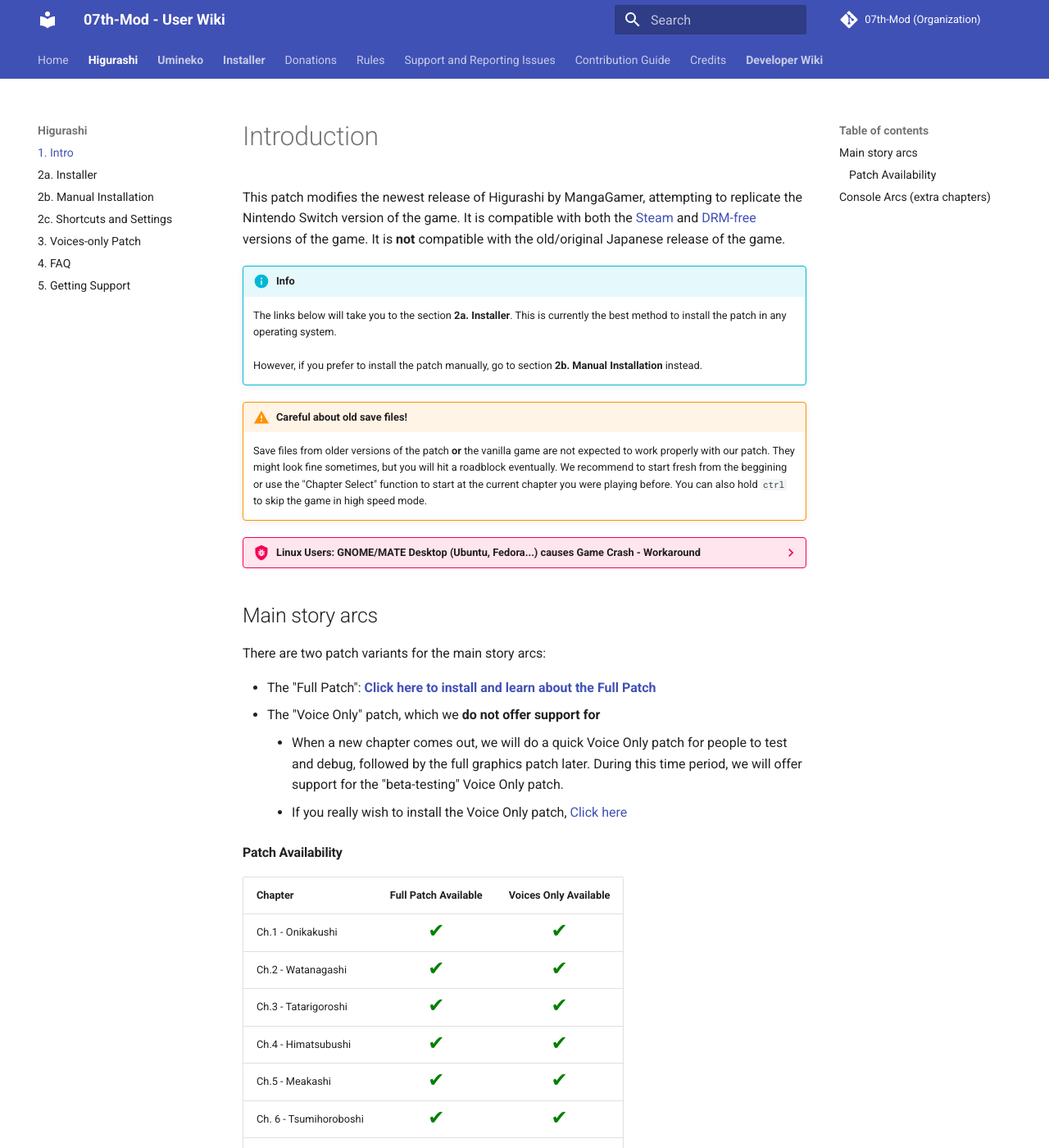
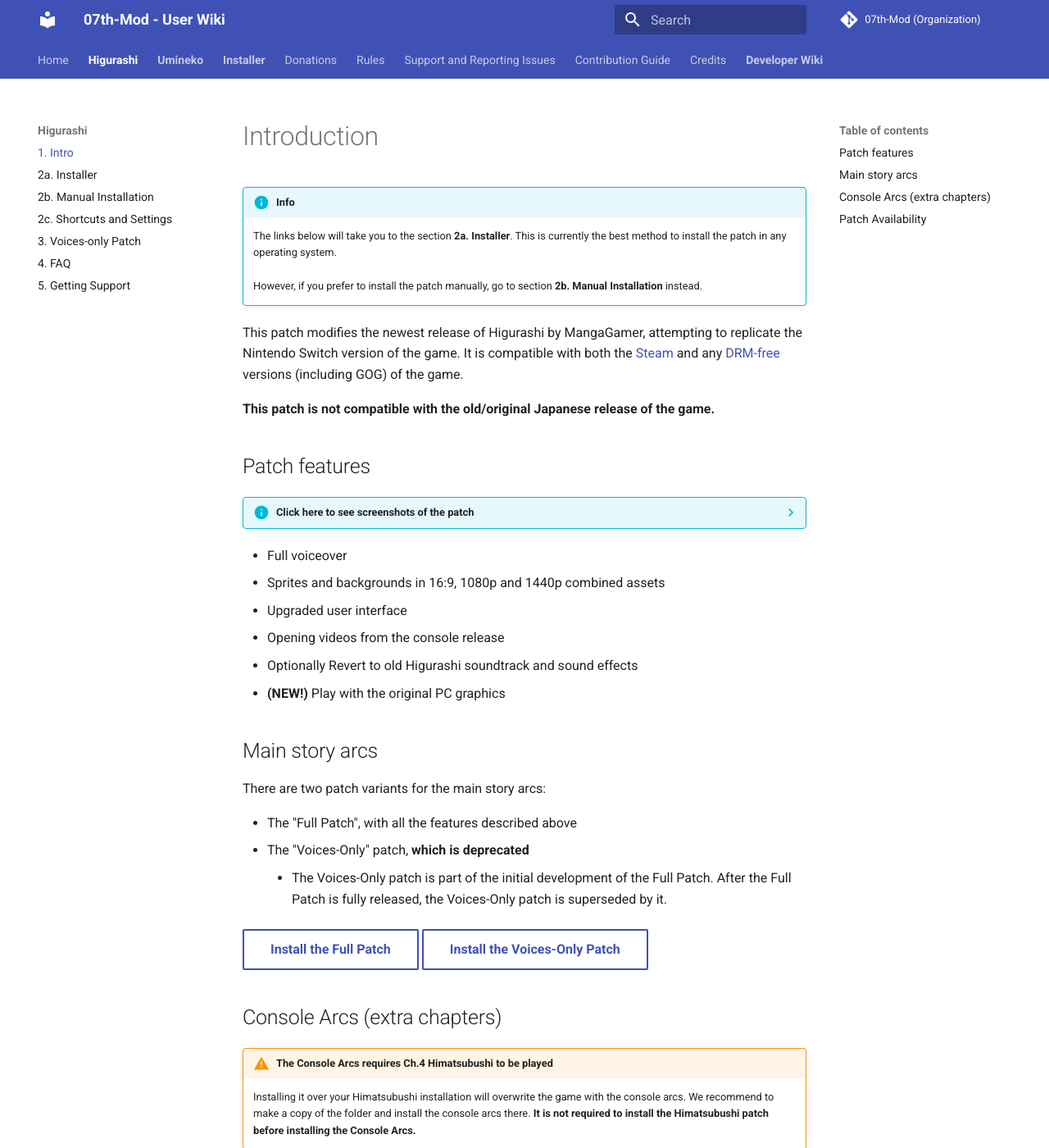
Before and after one commit to 07th-mod/wiki, an MkDocs documentation site: the page built from docs/Higurashi/Higurashi-Getting-started.md, in a window 1280 px wide and 1400 px high. Shown: the whole window at 82% size. Built offline with MkDocs 1.6.1 and Material for MkDocs 9.7.7, drawn with Linux system fonts in a browser that asks for light colours; some of the changed text lies outside the part shown.

Commit message:
Higurashi restructuring

```diff
--- a/docs/Higurashi/Higurashi-Getting-started.md
+++ b/docs/Higurashi/Higurashi-Getting-started.md
@@ -1,26 +1,80 @@
 # Introduction
-
-This patch modifies the newest release of Higurashi by MangaGamer, attempting to replicate the Nintendo Switch version of the game. It is compatible with both the [Steam](https://store.steampowered.com/bundle/709/) and [DRM-free](https://www.mangagamer.com/product_list.php?opt=search&keyword=Higurashi) versions of the game. It is **not** compatible with the old/original Japanese release of the game.
 
 !!! info
     The links below will take you to the section **2a. Installer**. This is currently the best method to install the patch in any operating system.<br></br>
     However, if you prefer to install the patch manually, go to section **2b. Manual Installation** instead.
 
-!!! warning "Careful about old save files!"
-    Save files from older versions of the patch **or** the vanilla game are not expected to work properly with our patch. They might look fine sometimes, but you will hit a roadblock eventually. We recommend to start fresh from the beggining or use the "Chapter Select" function to start at the current chapter you were playing before. You can also hold ``ctrl`` to skip the game in high speed mode.
+This patch modifies the newest release of Higurashi by MangaGamer, attempting to replicate the Nintendo Switch version of the game. It is compatible with both the [Steam](https://store.steampowered.com/bundle/709/) and any [DRM-free](https://www.mangagamer.com/product_list.php?opt=search&keyword=Higurashi) versions (including GOG) of the game.
 
---8<-- "gnome-crash-warning.md"
+**This patch is not compatible with the old/original Japanese release of the game.**
+
+## Patch features
+
+??? info "Click here to see screenshots of the patch"
+
+    These screenshots were taken in-game from the patch version 7.0.0 of Onikakushi.
+
+    === "Console Graphics set"
+
+        <a href="../img/console.jpg"><img src="../img/console.jpg"></img></a>
+
+    === "Steam Graphics set"
+
+        <a href="../img/console-mg.jpg"><img src="../img/console-mg.jpg"></img></a>
+
+    === "Vanilla Graphics set"
+
+        <a href="../img/vanilla.jpg"><img src="../img/vanilla.jpg"></img></a>
+
+    ---
+
+    === "All available sprites sets"
+
+        <a href="../img/sprite-comparison.jpg"><img src="../img/sprite-comparison.jpg"></img></a>
+
+    === "All available background sets"
+
+        <a href="../img/background-comparison.jpg"><img src="../img/background-comparison.jpg"></img></a>
+
+* Full voiceover
+* Sprites and backgrounds in 16:9, 1080p and 1440p combined assets
+* Upgraded user interface
+* Opening videos from the console release
+* Optionally Revert to old Higurashi soundtrack and sound effects
+* **(NEW!)** Play with the original PC graphics
 
 ## Main story arcs
 
 There are two patch variants for the main story arcs:
 
-- The "Full Patch": [**Click here to install and learn about the Full Patch**](Higurashi-Part-1---Voice-and-Graphics-Patch.md)
-- The "Voice Only" patch, which we **do not offer support for**
-    - When a new chapter comes out, we will do a quick Voice Only patch for people to test and debug, followed by the full graphics patch later. During this time period, we will offer support for the "beta-testing" Voice Only patch.
-    - If you really wish to install the Voice Only patch, [Click here](Higurashi-Part-1.1---Voices-only-Patch.md)
+* The "Full Patch", with all the features described above
+* The "Voices-Only" patch, **which is deprecated**
+    * The Voices-Only patch is part of the initial development of the Full Patch. After the Full Patch is fully released, the Voices-Only patch is superseded by it.
 
-#### Patch Availability
+[Install the Full Patch](Higurashi-Part-1---Voice-and-Graphics-Patch.md){: .md-button } [Install the Voices-Only Patch](Higurashi-Part-1.1---Voices-only-Patch.md){: .md-button }
+
+## Console Arcs (extra chapters)
+
+!!! warning "The Console Arcs requires Ch.4 Himatsubushi to be played"
+    Installing it over your Himatsubushi installation will overwrite the game with the console arcs. We recommend to make a copy of the folder and install the console arcs there. **It is not required to install the Himatsubushi patch before installing the Console Arcs.**
+
+The Console Arcs are a set of exclusive chapters released for the console version of the game. These chapters were not written by Ryukishi, the game creator, but offer a new perspective into the events of the series and some stories that are completely unrelated to the main plot. These chapters are all optional, and a good extra for those who are craving more Higurashi.
+
+The Console Arcs patch is fully ported and translated by the 07th-Mod staff themselves. This content is unavailable on the PC version of Higurashi Hou (released fully in japanese and currently ongoing by MangaGamer in the west).
+
+??? info "Click here to see a flowchart of the playing order of the console arcs"
+
+    ![Higurashi Arcs Flowchart](img/flow.png)
+
+    Here's a [walkthrough](https://07th-mod.com/wiki/Higurashi/img/walk-yoig.png) for anyone who wants to know which choices in Yoigoshi lead to which endings.
+
+    And here's a [walkthrough](https://07th-mod.com/wiki/Higurashi/img/walk-omot.jpg) for Miotsukushi Omote.
+
+[Install the Console Arcs](Higurashi-Part-1---Voice-and-Graphics-Patch.md){: .md-button }
+
+## Patch Availability
+
+Main story:
 
 | Chapter                | Full Patch Available                                              | Voices Only Available                                             |
 | ---------------------- |:-------------------------------------------------------------- -: | :---------------------------------------------------------------:|
@@ -33,30 +87,16 @@
 | Ch. 7 - Minagoroshi    | <div style="color:green;font-size:24px;line-height:16px">✔</div> | <div style="color:green;font-size:24px;line-height:16px">✔</div> |
 | Ch. 8 - Matsuribayashi | <div style="color:green;font-size:24px;line-height:16px">✔</div> | <div style="color:green;font-size:24px;line-height:16px">✔</div> |
 
-Community Forks: [Cnnctr's Ch.1 Voice Only Fork](https://github.com/Cnnctr/onikakushi)
+> Community Forks: [Cnnctr's Ch.1 Voice Only Fork](https://github.com/Cnnctr/onikakushi)
 
-## Console Arcs (extra chapters)
+Console Arcs:
 
-!!! warning "The console arcs requires Ch.4 Himatsubushi to be played"
-    Installing it over your Himatsubushi installation will overwrite the game with the console arcs. We recommend to make a copy of the folder and install the console arcs there. **It is not required to install the Himatsubushi patch before installing the Console Arcs.**
-
-Supported chapters:
-
-* Someutsushi
-* Kageboushi
-* Tsukiotoshi
-* Taraimawashi
-* Tokihogushi
-* Yoigoshi
-* Miotsukushi Omote
-* Miotsukushi Ura
-
-**The console arcs should be played at the points of the story and in the order indicated by the below flowchart.**
-![Higurashi Arcs Flowchart](img/flow.png)
-
-Here's a [walkthrough](https://07th-mod.com/wiki/Higurashi/img/walk-yoig.png) for anyone who wants to know which choices in Yoigoshi lead to which endings.
-
-And here's a [walkthrough](https://07th-mod.com/wiki/Higurashi/img/walk-omot.jpg) for Miotsukushi Omote.
-
-
-[**Click here to install the patch**](Higurashi-Part-1---Voice-and-Graphics-Patch.md)
+| Chapter                | Full Patch Available                                              | Voices Only Available                                             |
+| ---------------------- |:-------------------------------------------------------------- -: | :---------------------------------------------------------------:|
+| Someutsushi      | <div style="color:green;font-size:24px;line-height:16px">✔</div> | <div style="color:green;font-size:24px;line-height:16px">✘</div> |
+| Kageboushi     | <div style="color:green;font-size:24px;line-height:16px">✔</div> | <div style="color:green;font-size:24px;line-height:16px">✘</div> |
+| Tsukiotoshi   | <div style="color:green;font-size:24px;line-height:16px">✔</div> | <div style="color:green;font-size:24px;line-height:16px">✘</div> |
+| Taraimawashi    | <div style="color:green;font-size:24px;line-height:16px">✔</div> | <div style="color:green;font-size:24px;line-height:16px">✘</div> |
+| Tokihogushi        | <div style="color:green;font-size:24px;line-height:16px">✔</div> | <div style="color:green;font-size:24px;line-height:16px">✘</div> |
+| Miotsukushi Omote | <div style="color:green;font-size:24px;line-height:16px">✔</div> | <div style="color:green;font-size:24px;line-height:16px">✘</div> |
+| Miotsukushi Ura    | <div style="color:green;font-size:24px;line-height:16px">✔</div> | <div style="color:green;font-size:24px;line-height:16px">✘</div> |
--- a/docs/Higurashi/Higurashi-Part-1---Voice-and-Graphics-Patch.md
+++ b/docs/Higurashi/Higurashi-Part-1---Voice-and-Graphics-Patch.md
@@ -1,13 +1,8 @@
-# Installing the patch
+!!! warning "Be careful with old save files!"
+    Save files from older versions of the patch **or** the vanilla game are not expected to work properly with our patch. They might look fine sometimes, but you will hit a roadblock eventually. We recommend to start fresh from the beggining or use the "Chapter Select" function to start at the current chapter you were playing before. You can also hold ``ctrl`` to skip the game in high speed mode.
 
-All patches we offer can be installed automatically using the installer. Each patch contains:
+<br>
 
-* Full voiceover
-* PS3 backgrounds and CGs in Full HD
-* PS3 sprites with lipsync in 1440p
-* Updated MangaGamer sprites in 1440p
-* Upgraded user interface
-* Opening videos
-* **(NEW!)** Optionally Revert to old Higurashi soundtrack and sound effects
+--8<-- "gnome-crash-warning.md"
 
 --8<-- "Cross-Platform-Installer.md"
--- a/mkdocs.yml
+++ b/mkdocs.yml
@@ -37,8 +37,8 @@
 theme:
   name: material
   features:
-     - tabs
-     - instant
+    - tabs
+    - instant
 plugins:
    - search
    - minify
@@ -50,6 +50,9 @@
       permalink: true
   - pymdownx.mark
   - pymdownx.details
+  - pymdownx.tabbed
+  - pymdownx.superfences
+  - attr_list
   - pymdownx.snippets:
       base_path: docs/Snippets
       check_paths: true
```
Also changed, not shown: docs/Higurashi/img/background-comparison.jpg (added), docs/Higurashi/img/console-mg.jpg (added), docs/Higurashi/img/console.jpg (added), docs/Higurashi/img/sprite-comparison.jpg (added), docs/Higurashi/img/vanilla.jpg (added).
